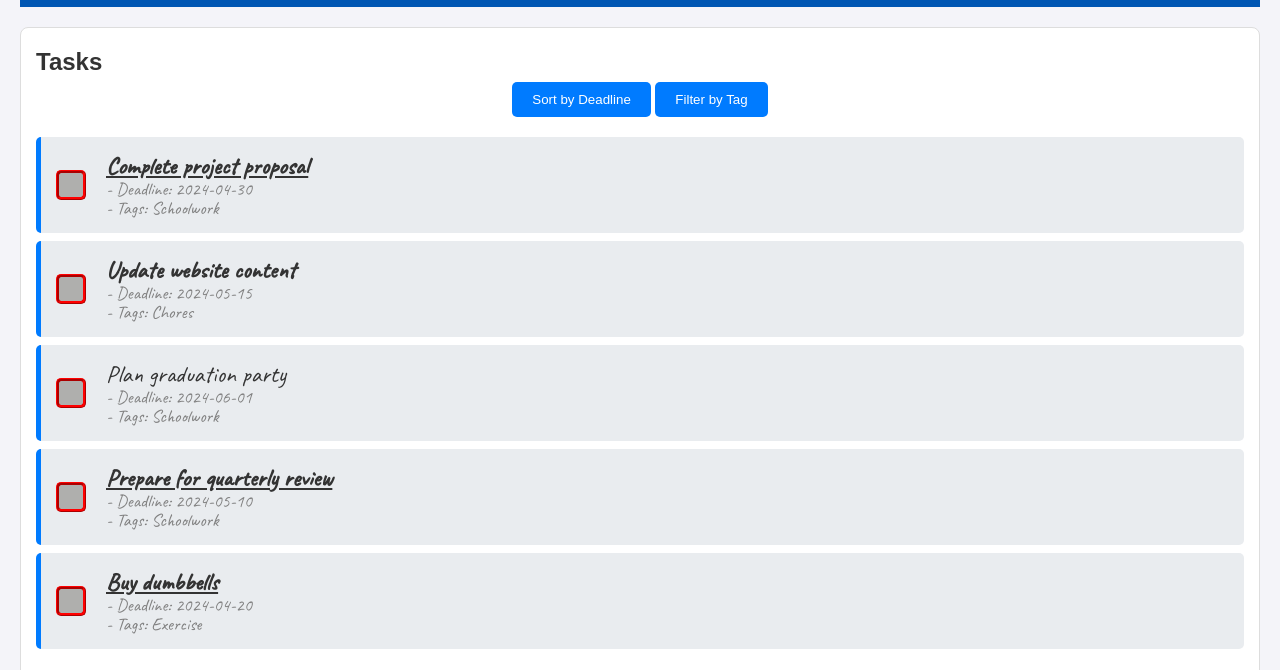
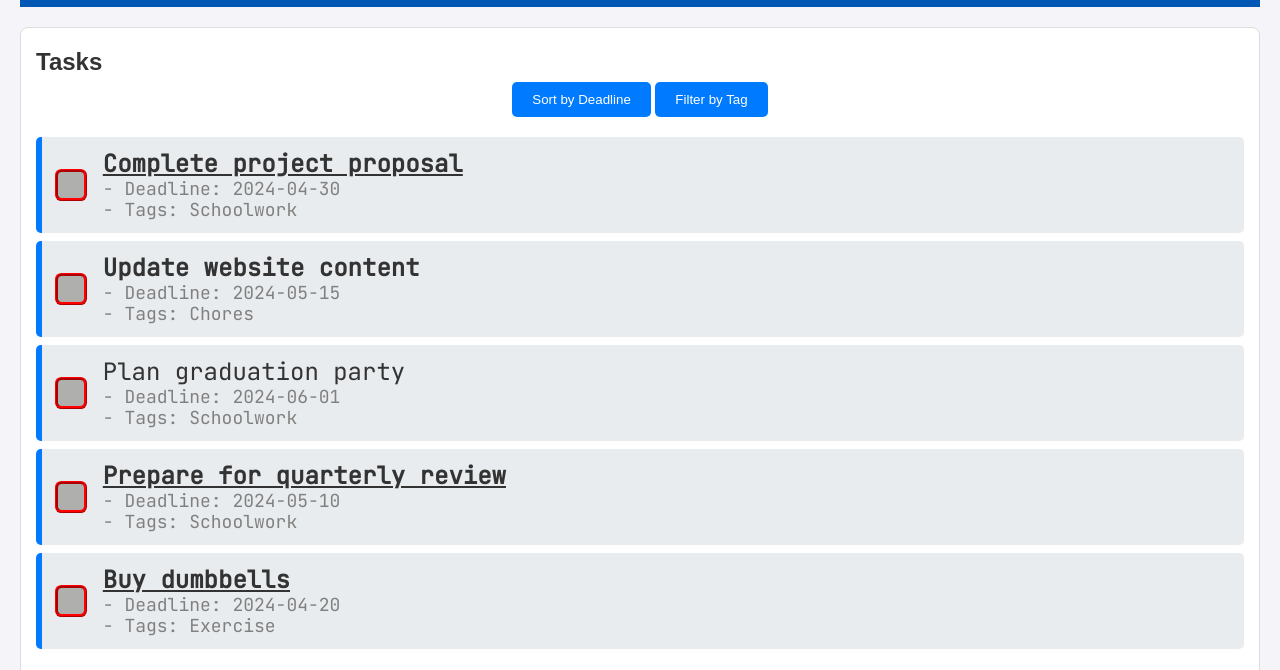
Before and after one commit to cse110-sp24-group35/warmup-exercise, a plain HTML site: page task-list/index.html in a window 1280 px wide. Shown: the part 84-754 px from the top of the page. Drawn offline with Linux system fonts and the light colour scheme.

Commit message:
Requested changes - Swapped font to Jetbrains Mono - Renamed class "listDivOuter" to "taskEntryContainer" - Changed measurements from px to rem (not fonts) - Changed the way JS creates elements for the tags

```diff
--- a/task-list/app.js
+++ b/task-list/app.js
@@ -53,7 +53,7 @@ function displayTasks() {
 
     tasks.forEach(task => {
         const liDiv = document.createElement('div'); // Create "box" for each element
-        liDiv.classList.add("listDivOuter");
+        liDiv.classList.add("taskEntryContainer");
         const liTextDiv = document.createElement('div'); // Separates button from text
 
         const li = document.createElement('li'); //Create the list item with main text
@@ -64,12 +64,7 @@ function displayTasks() {
         liDeadline.textContent = `- Deadline: ${task.deadline}`;
 
         const tags = document.createElement('p'); //Creates tags element
-        tags.textContent = ` - Tags:`;
-        for(const tag of task.tags)
-        {
-            tags.textContent += ` ${tag},`; //Adds all tags
-        }
-        tags.textContent = tags.textContent.substring(0, tags.textContent.length-1); // Removes ending comma
+        tags.textContent = ` - Tags: ${task.tags}`;
 
         const liButton = document.createElement('button'); // Create "box" for each element
 
--- a/task-list/index.html
+++ b/task-list/index.html
@@ -5,7 +5,7 @@
     <meta name="viewport" content="width=device-width, initial-scale=1.0">
     <title>Task Manager Widget</title>
     <link rel="stylesheet" href="style.css">
-    <link href='https://fonts.googleapis.com/css?family=Caveat' rel='stylesheet'>
+    <link href='https://fonts.googleapis.com/css?family=JetBrains Mono' rel='stylesheet'>
 </head>
 <body>
     <header>
--- a/task-list/style.css
+++ b/task-list/style.css
@@ -46,42 +46,42 @@ main {
     list-style: none;
 }
 
-#taskItems .listDivOuter{
+#taskItems .taskEntryContainer{
     background: #e9ecef;
-    margin-top: 8px;
-    padding: 10px;
-    border-radius: 5px;
-    border-left: 5px solid #007bff;
+    margin-top: 0.5rem;
+    padding: 0.5rem;
+    border-radius: .3rem;
+    border-left: .4rem solid #007bff;
     position: relative;
     display: flex;
 }
 
 #taskItems p {
     color:gray;
-    font-family: 'caveat';
+    font-family: 'JetBrains Mono';
     font-size: 18px;
-    margin-top: -10px;
+    margin-top: -0.5rem;
 }
 
 #taskItems button{
-    width: 30px;
-    height: 30px;
-    padding: 10px 10px;
+    width: 2rem;
+    height: 2rem;
+    padding: 0.6rem 0.6rem;
     background-color:#AFAFAD;
     color: #ffffff;
     border: red;
-    border-radius: 5px;
+    border-radius: 0.4rem;
     border-style: ridge;
     cursor: pointer;
     transition: background-color 0.3s;
     align-self: center;
-    margin-right: 20px;
-    margin-left: 5px;
+    margin-right: 1rem;
+    margin-left: 0.3rem;
 }
 
 #taskItems li{
     font-size: 24px;
-    font-family: 'caveat';
+    font-family: 'JetBrains Mono';
 }
 
 /* Styling for different priorities */
```
